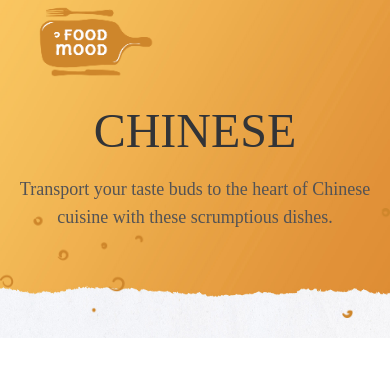
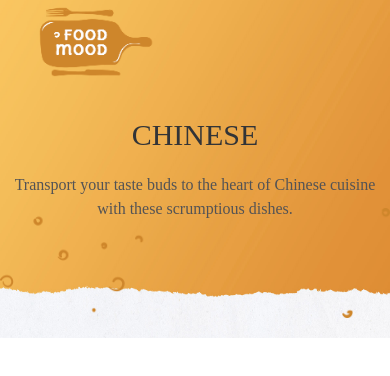
Before and after one commit to Ayu85/Food-Mood, a React (Vite) app in the folder Food-Mood/: page /restaurants/chinese in a window 390 px wide. Shown: the top 376 px of the page. Built offline with nearby package versions, Linux system fonts and the light colour scheme; a web font is replaced by a local one.

Commit message:
responsiveness

```diff
--- a/Food-Mood/src/components/Banner-Link-Pages/Chinese/ChineseHero.jsx
+++ b/Food-Mood/src/components/Banner-Link-Pages/Chinese/ChineseHero.jsx
@@ -19,12 +19,12 @@ const ChineseHero = () => {
                     <motion.h1 initial={{ scale: 0 }}
                         animate={{ scale: 1 }}
                         transition={{ duration: 0.8, ease: easeIn }}
-                        className='lg:text-8xl md:text-7xl text-5xl'>CHINESE</motion.h1>
+                        className='lg:text-8xl md:text-7xl text-3xl'>CHINESE</motion.h1>
                     <motion.p
                         initial={{ scale: 0 }}
                         animate={{ scale: 1 }}
                         transition={{ duration: 0.8, ease: easeIn, delay: 0.5 }}
-                        className='text-lg lg:text-2xl text-center text-[#535355] '>Transport your taste buds to the heart of Chinese cuisine with these scrumptious dishes.</motion.p>
+                        className='text-md lg:text-2xl text-center text-[#535355] '>Transport your taste buds to the heart of Chinese cuisine with these scrumptious dishes.</motion.p>
                 </div>
             </div>
         </div>
```
